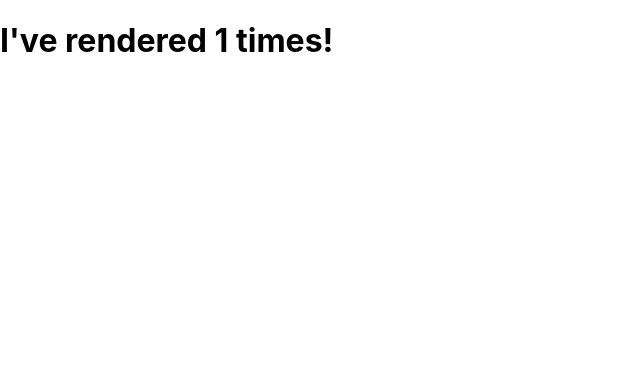
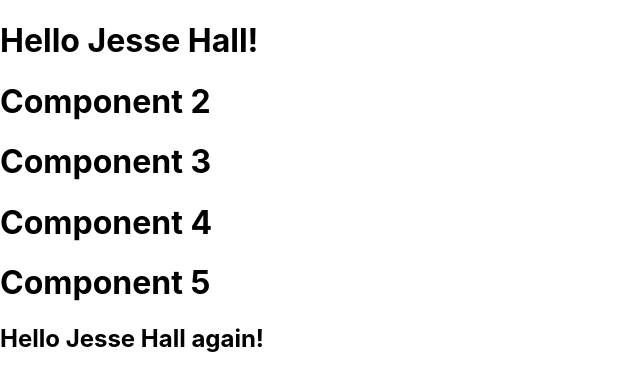
Before and after one commit to maribelcuales/React-Review-Project, a React (Create React App) app: page / in a window 1280 px wide. Shown: the top 390 px of the page, without its empty margins (0-640 px from the left). Built offline with nearby package versions, Linux system fonts and the light colour scheme.

Commit message:
Render Component 1 to root.

```diff
--- a/src/index.js
+++ b/src/index.js
@@ -3,12 +3,12 @@ import ReactDOM from 'react-dom';
 import './index.css';
 // import App from './App';
 //import TodoApp from './Todos/TodoApp.js';
-import Timer from './Timer/Timer.js';
+import Component1 from './Component/Component1.js';
 
 //const cars = ['Ford', 'BMW', 'Audi'];
 
 ReactDOM.render(
-  <Timer />,
+  <Component1 />,
   //<App />,
   //<Header favCol="yellow"/>,
   //<GarageCars cars={cars}/>,
```
